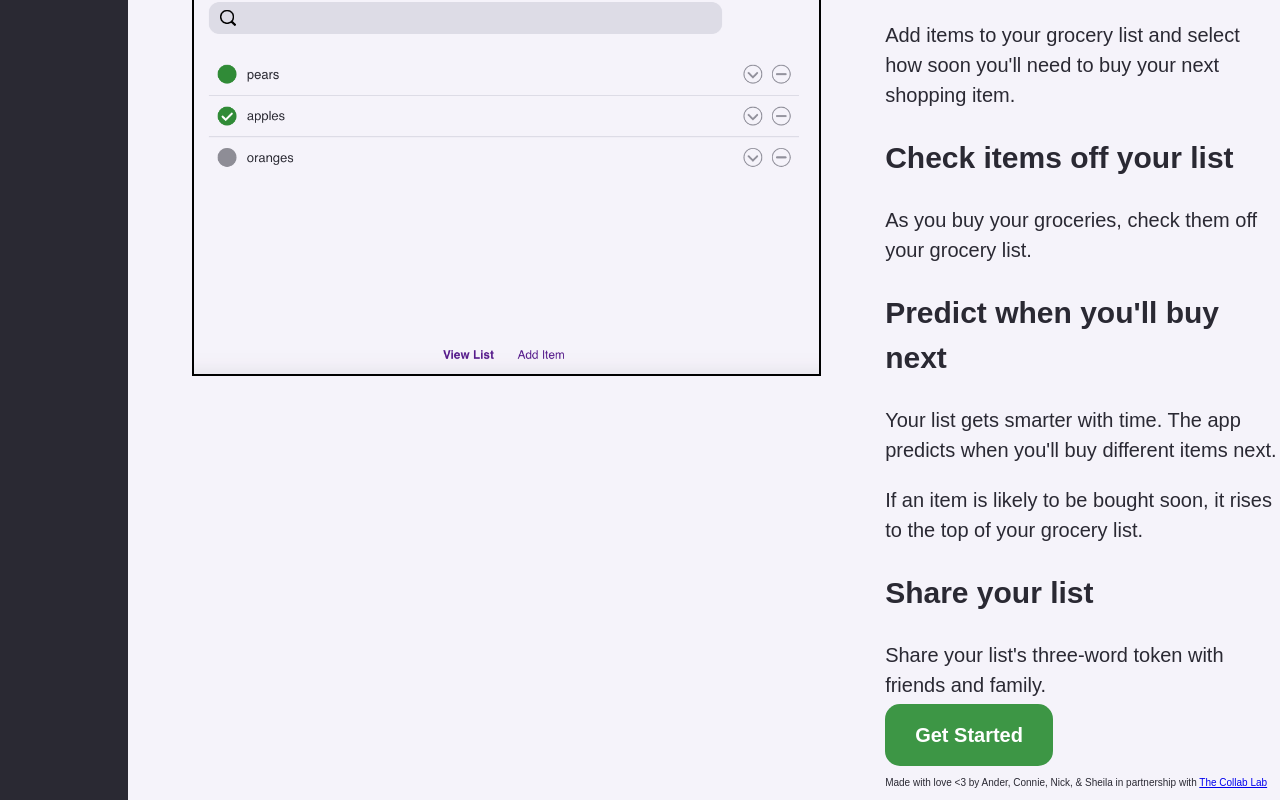
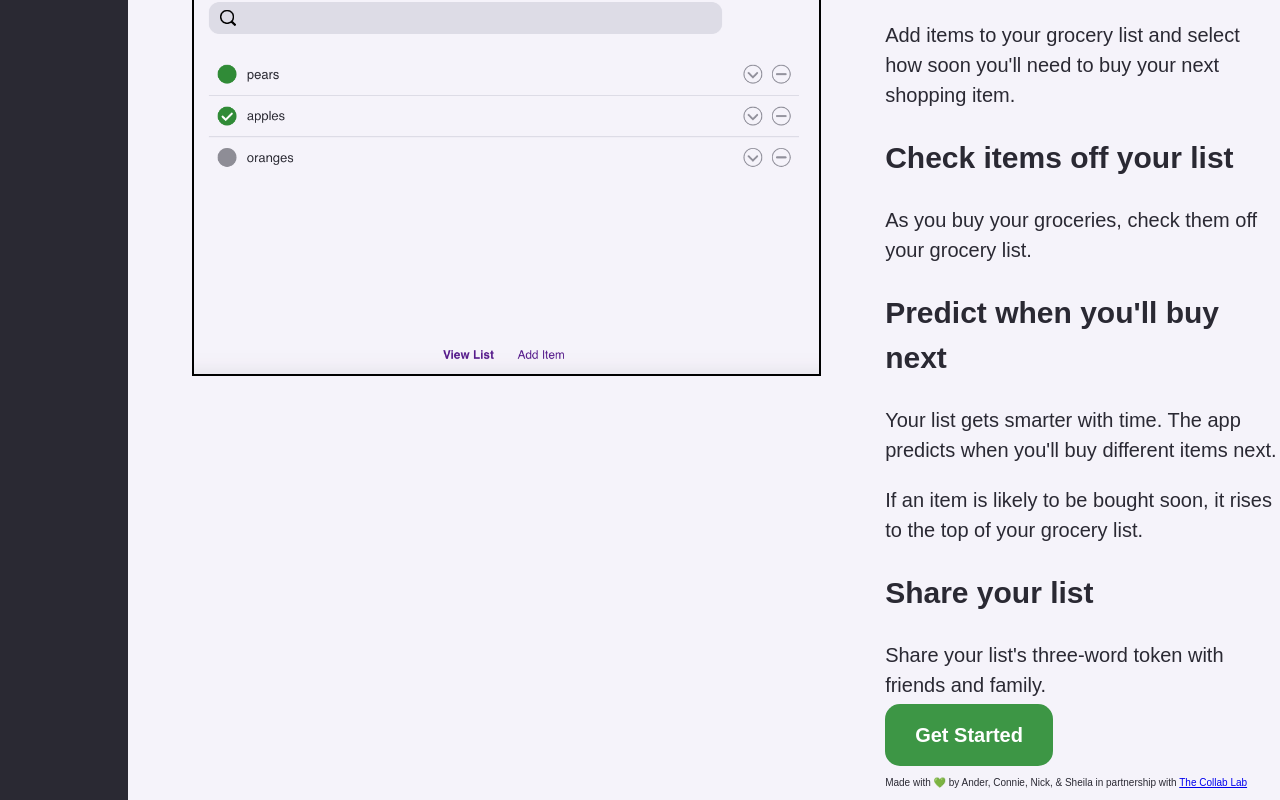
Before and after one commit to the-collab-lab/tcl-26-smart-shopping-list, a React (Create React App) app: page /about in a window 1280 px wide. Shown: the part 208-1008 px from the top of the page. Built offline with nearby package versions, Linux system fonts and the light colour scheme; a web font is replaced by a local one.

Commit message:
critical copy change in footer

```diff
--- a/src/pages/AboutView/AboutView.js
+++ b/src/pages/AboutView/AboutView.js
@@ -60,7 +60,7 @@ const AboutView = ({ listId }) => {
           )}
           <p className=".page-view__footer about-footer">
             {[
-              'Made with love <3 by Ander, Connie, Nick, & Sheila in partnership with ',
+              'Made with 💚 by Ander, Connie, Nick, & Sheila in partnership with ',
               <a
                 className=".about-footer__attribution"
                 href="https://the-collab-lab.codes/"
```
